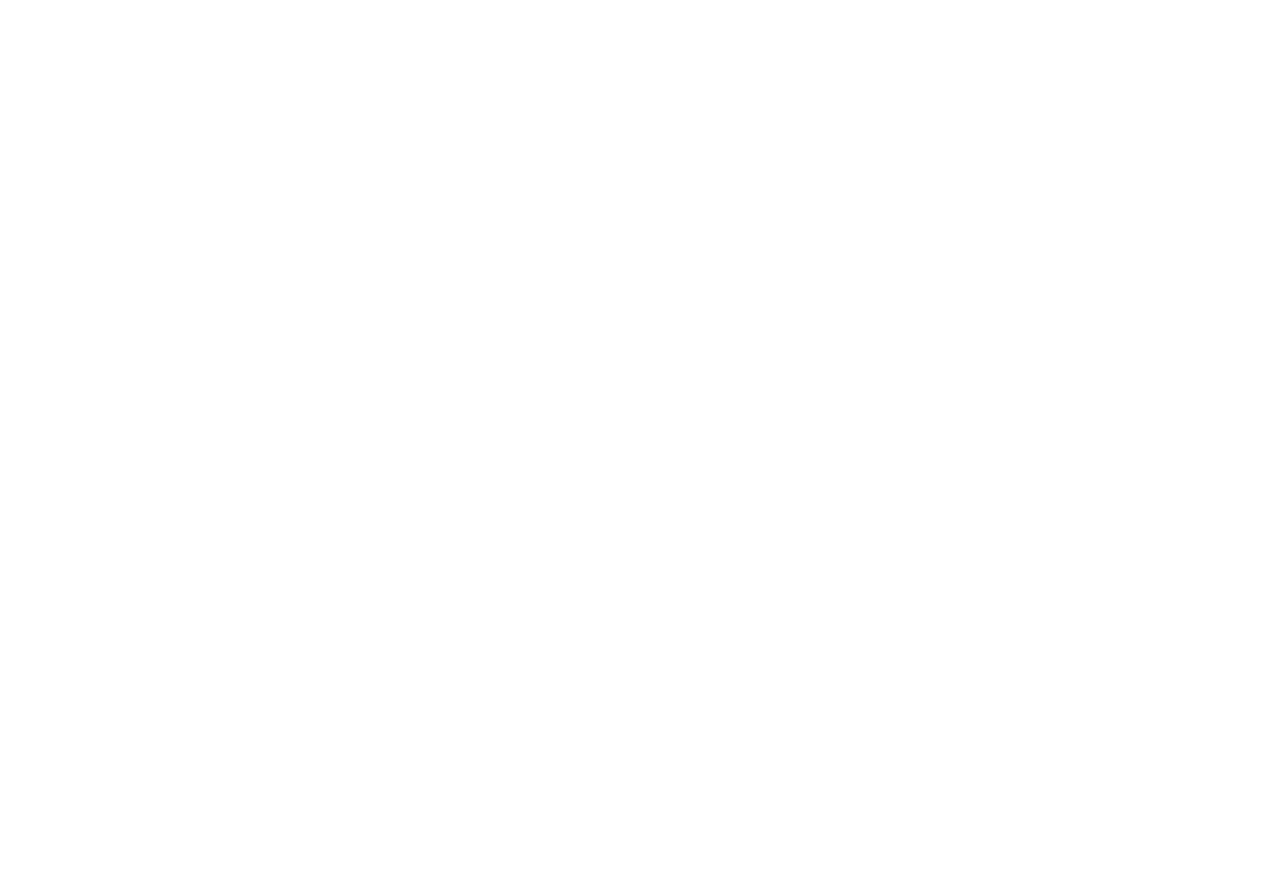
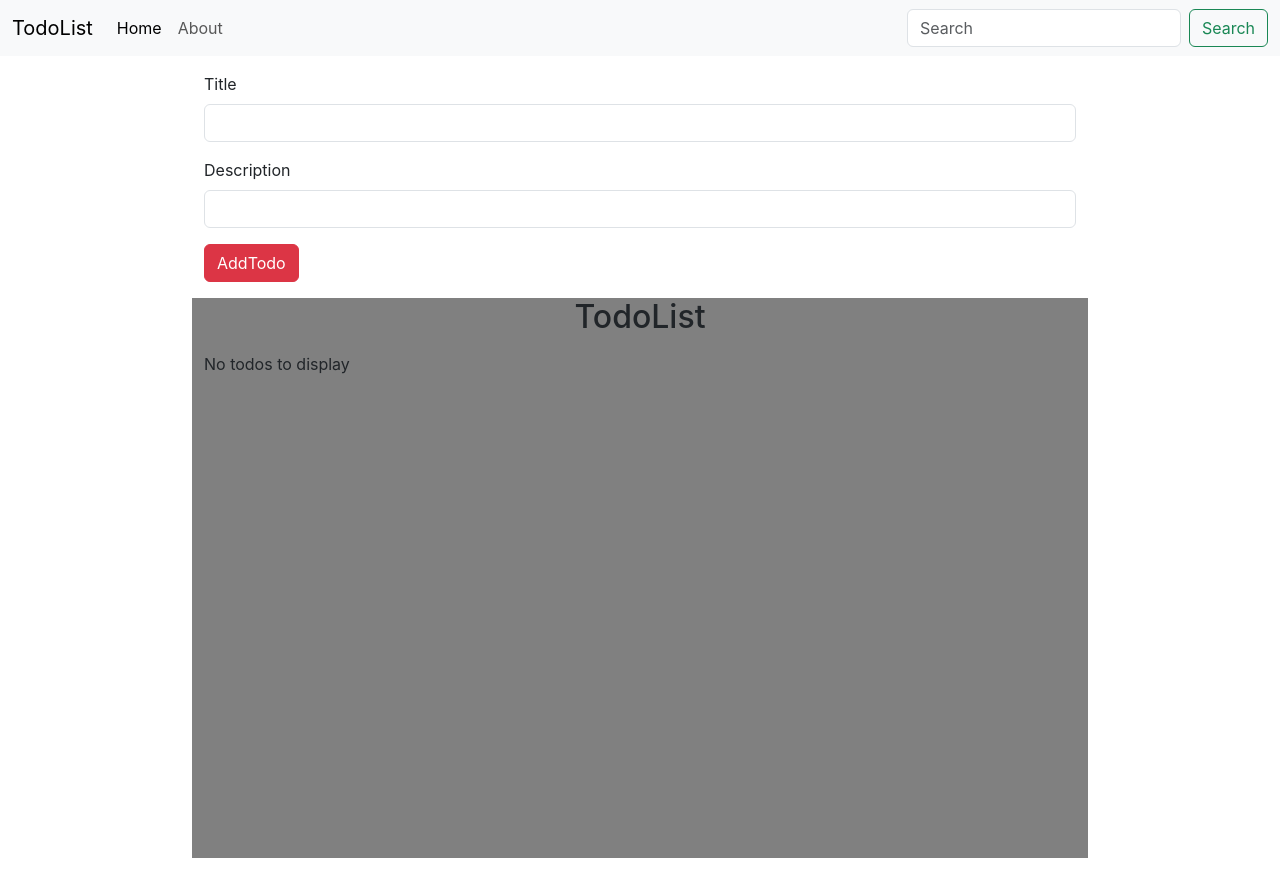
Before and after one commit to rissotanuj/TodoList, a React (Create React App) app: page / in a window 1280 px wide. Before the commit the page ends 800 px from the top, so only its background shows below. Built offline with nearby package versions, Linux system fonts and the light colour scheme.

Commit message:
Removing the router for deployment

```diff
--- a/package.json
+++ b/package.json
@@ -1,6 +1,5 @@
 {
   "name": "todore",
-  "homepage": "https://rissotanuj.github.io/TodoList.git",
   "version": "0.1.0",
   "private": false,
   "dependencies": {
--- a/public/index.html
+++ b/public/index.html
@@ -11,7 +11,6 @@
     />
     <link rel="apple-touch-icon" href="%PUBLIC_URL%/logo192.png" />
     <link rel="manifest" href="%PUBLIC_URL%/manifest.json" />
-
     <link href="https://cdn.jsdelivr.net/npm/bootstrap@5.3.0-alpha1/dist/css/bootstrap.min.css" rel="stylesheet" integrity="sha384-GLhlTQ8iRABdZLl6O3oVMWSktQOp6b7In1Zl3/Jr59b6EGGoI1aFkw7cmDA6j6gD" crossorigin="anonymous">
     <title>React App</title>
   </head>
--- a/src/App.js
+++ b/src/App.js
@@ -3,9 +3,6 @@
 import './App.css';
 import Navbar from './Component/Navbar';
 import Home from './Component/Home';
-import About from './Component/About';
-import { HashRouter, Routes, Route, BrowserRouter, } from 'react-router-dom';
-
 
 
 function App() {
@@ -51,13 +48,10 @@
   },[todos])
 
   return (<>
-    <HashRouter basename='/TodoList'>
+
     <Navbar/>
-    <Routes>
-    <Route exact path = "/" element = { <Home  todos = {todos}  OnDelete = {OnDelete} addTodo = {addTodo}/>}></Route>
-    <Route exact path = "/about" element = {<About/>}></Route>
-     </Routes>
-     </HashRouter>
+    <Home  key = {todos.Desc} todos = {todos}  OnDelete = {OnDelete} addTodo = {addTodo}/>
+
   </>)
 }
 
--- a/src/Component/Navbar.js
+++ b/src/Component/Navbar.js
@@ -1,5 +1,4 @@
 import React from 'react'
-import { Link } from 'react-router-dom'
 
 export default function Navbar() {
   return (
@@ -14,10 +13,10 @@
     <div className="collapse navbar-collapse" id="navbarSupportedContent">
       <ul className="navbar-nav me-auto mb-2 mb-lg-0">
         <li className="nav-item">
-          <Link className="nav-link active" aria-current="page" to="/">Home</Link>
+          <a className="nav-link active" aria-current="page" href="/">Home</a>
         </li>
         <li className="nav-item">
-          <Link className="nav-link" to="/about">About</Link>
+          <a className="nav-link" href="/about">About</a>
         </li>
       </ul>
       <form className="d-flex" role="search">
--- a/src/Component/Todo.js
+++ b/src/Component/Todo.js
@@ -17,7 +17,7 @@
         <h2 className ='my-3' style={{textAlign : "center"}}>TodoList</h2>
         {props.todos.length === 0?"No todos to display ":props.todos.map((todo)=>{
         console.log(todo);
-         return (<> <TodoItem todo = {todo} key = {todo.sno} OnDelete = {props.OnDelete}/> </>)
+         return (<> <TodoItem  todo = {todo} key = {todo.sno} OnDelete = {props.OnDelete}/> </>)
         })}
       </div>
     </div>
```
Also changed, not shown: 15 other files (tests, documents, lock files or other folders).
